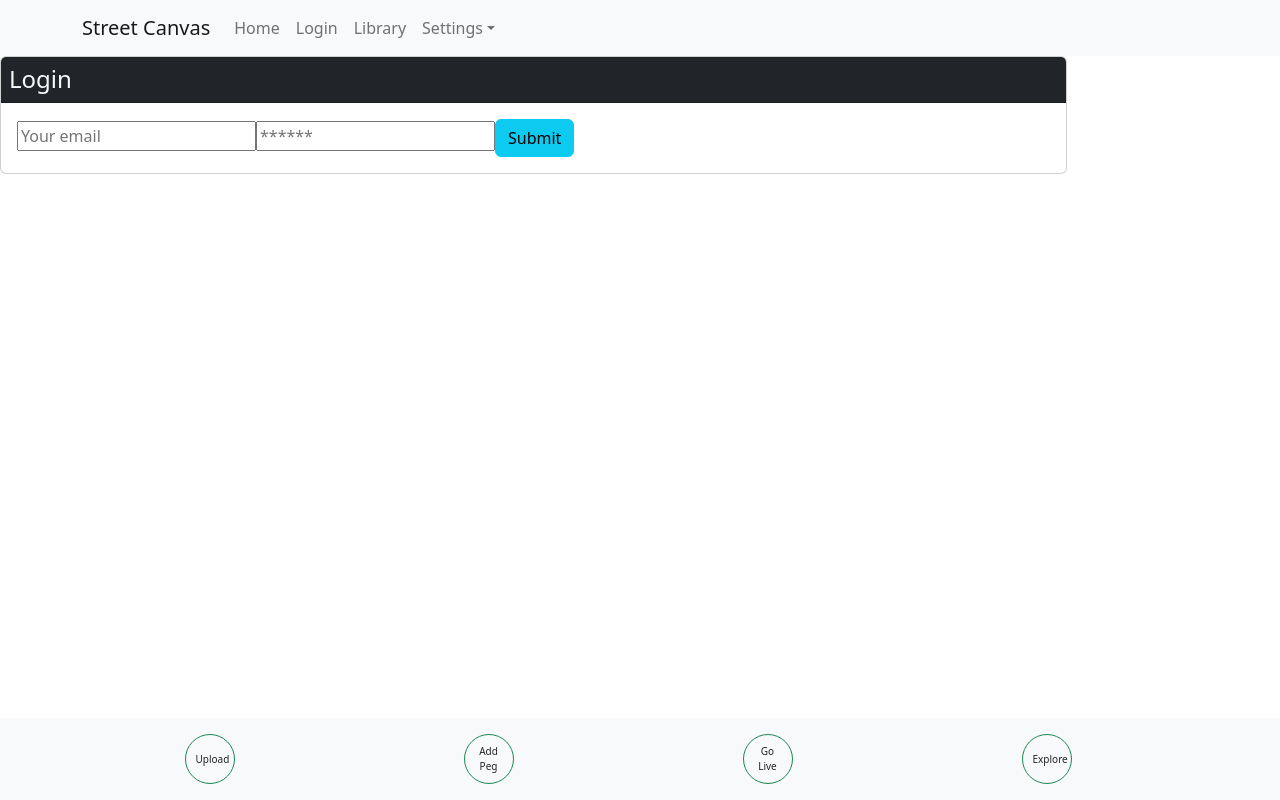
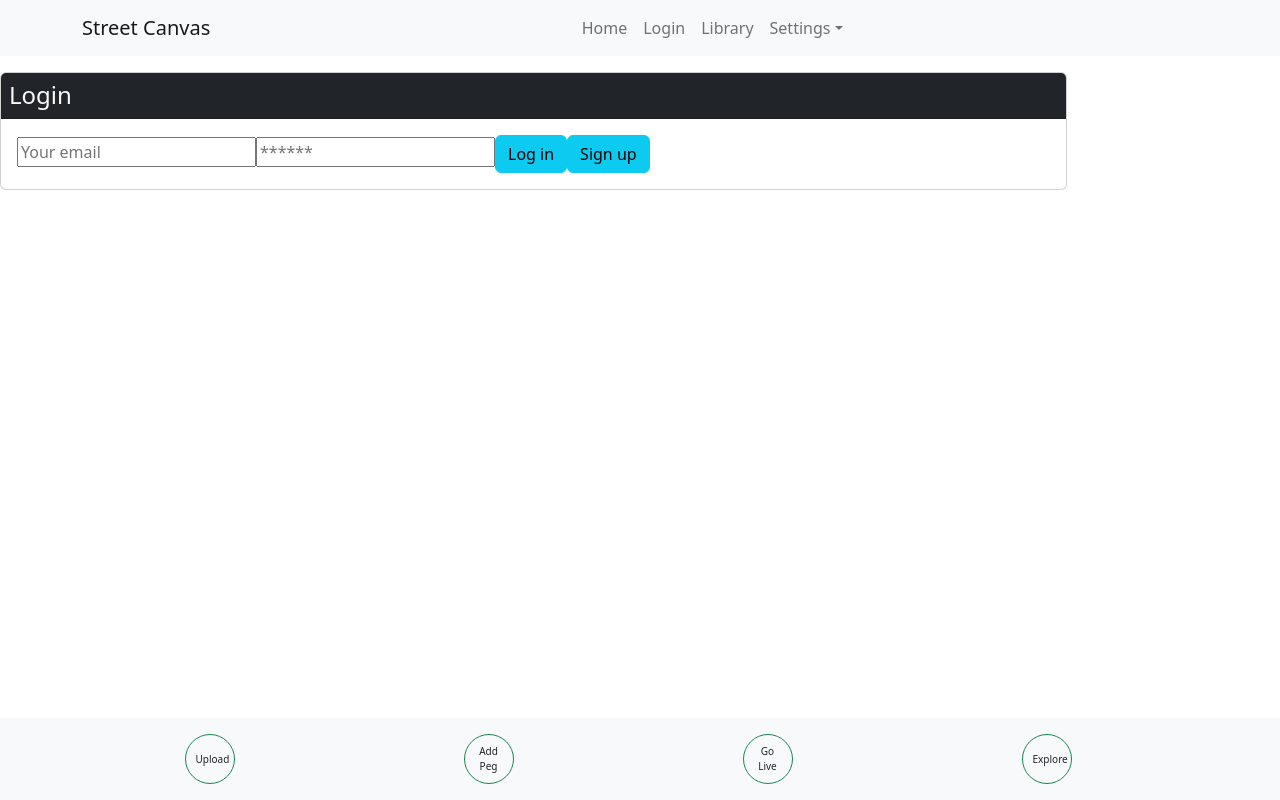
Before and after one commit to AliBakerCodes/StreetCanvas, a React (Create React App) app in the folder client/: page /login in a window 1280 px wide. Built offline with nearby package versions, Linux system fonts and the light colour scheme.

Commit message:
updated pages/components

```diff
--- a/client/src/App.js
+++ b/client/src/App.js
@@ -14,7 +14,6 @@ import AddPeg from './pages/AddPeg';
 import GoLive from './pages/GoLive';
 import Explore from './pages/Explore';
 import Home from './pages/Home';
-import Footer from './components/Footer';
 import Header from './components/Header';
 import Login from './pages/Login';
 import Signup from './pages/Signup'
@@ -82,7 +81,6 @@ function App() {
             />
           </Routes>
         {/* </div> */}
-        <Footer />
       </Router>
 
     </ApolloProvider>
--- a/client/src/components/Header.js
+++ b/client/src/components/Header.js
@@ -5,6 +5,7 @@ import Container from 'react-bootstrap/Container';
 import Nav from 'react-bootstrap/Nav';
 import NavDropdown from 'react-bootstrap/NavDropdown';
 import { Link} from 'react-router-dom'
+import Placeholder from 'react-bootstrap/Placeholder';
 
 // function Header(){
 //     return(
@@ -34,13 +35,13 @@ import { Link} from 'react-router-dom'
 
 function Header(){
     return(
-<Navbar bg="light" expand="lg">
-      <Container>
+<Navbar as="p" animation="glow" bg="light" expand="lg">
+      <Container >
         <Navbar.Brand as={Link} to="/">Street Canvas</Navbar.Brand>
         <Navbar.Toggle aria-controls="basic-navbar-nav" />
         <Navbar.Collapse id="basic-navbar-nav">
-          <Nav className="me-auto">
-            <Nav.Link as={Link} to="/">Home</Nav.Link>
+          <Nav className="m-auto justify-content-center align-items-center" xs={12}>
+            <Nav.Link  as={Link} to="/">Home</Nav.Link>
             <Nav.Link as={Link} to="/login">Login</Nav.Link>
             <Nav.Link as={Link} to="/library">Library</Nav.Link>
             <NavDropdown title="Settings" id="basic-nav-dropdown">
--- a/client/src/pages/AddPeg.js
+++ b/client/src/pages/AddPeg.js
@@ -1,4 +1,7 @@
+import Footer from "../components/Footer";
 import React from "react";
+
+
 export default function AddPeg() {
   return (
     <div id="add-peg-container">
@@ -27,6 +30,8 @@ export default function AddPeg() {
         </div>
       </model-viewer>
     </div>
+    <Footer/>
     </div>
+
   );
 }
--- a/client/src/pages/Explore.js
+++ b/client/src/pages/Explore.js
@@ -1,10 +1,13 @@
-
-
+import Footer from "../components/Footer";
 
 
 export default function Users() {
   return (
-    <h1>explore</h1>
+    <div>
+      <h1>explore</h1>
+      <Footer/>
+  </div>
+
   )
 
 };
--- a/client/src/pages/GoLive.js
+++ b/client/src/pages/GoLive.js
@@ -1,5 +1,6 @@
 import React from "react";
 import golive from "../utils/images/golive.JPG";
+import Footer from "../components/Footer";
 
 export default function GoLive() {
   return (
@@ -7,7 +8,9 @@ export default function GoLive() {
       <h1>Go Live</h1>
        {/* === Test image === */}
       <img src={golive} alt="Go live"></img>
+      <Footer/>
     </div>
+
   );
 }
 
--- a/client/src/pages/Home.js
+++ b/client/src/pages/Home.js
@@ -1,7 +1,11 @@
+import Footer from "../components/Footer";
+
 export default function Home() {
     return (
+
     <div>
       <h2 className ="text-center">Welcome to Street Canvas</h2>
+      <Footer/>
     </div>
 
 
--- a/client/src/pages/Login.js
+++ b/client/src/pages/Login.js
@@ -2,6 +2,7 @@ import React, { useState } from 'react';
 import { Link } from 'react-router-dom';
 import { useMutation } from '@apollo/client';
 import { LOGIN_USER } from '../mutations/mutations';
+import Footer from "../components/Footer";
 
 import Auth from '../auth/decode';
 
@@ -74,7 +75,14 @@ const Login = (props) => {
                   style={{ cursor: 'pointer' }}
                   type="submit"
                 >
-                  Submit
+                  Log in
+                </button>
+                <button
+                  className="btn btn-block btn-info"
+                  style={{ cursor: 'pointer' }}
+                  type="submit"
+                >
+                  Sign up
                 </button>
               </form>
             )}
@@ -87,6 +95,7 @@ const Login = (props) => {
           </div>
         </div>
       </div>
+      <Footer/>
     </main>
   );
 };
--- a/client/src/pages/Signup.js
+++ b/client/src/pages/Signup.js
@@ -5,6 +5,7 @@ import { useMutation } from '@apollo/client';
 import { ADD_USER } from '../mutations/mutations';
 
 import Auth from '../auth/decode';
+import Footer from "../components/Footer";
 
 const Signup = () => {
     const [formState, setFormState] = useState({
@@ -96,7 +97,10 @@ const Signup = () => {
                     </div>
                 </div>
             </div>
+            <Footer/>
         </main>
+
+
     );
 };
 
--- a/client/src/pages/Upload.js
+++ b/client/src/pages/Upload.js
@@ -1,5 +1,6 @@
 import React from "react";
 import upload from "../utils/images/upload.png";
+import Footer from "../components/Footer";
 
 export default function Upload() {
   return (
@@ -7,7 +8,9 @@ export default function Upload() {
       <h1>Upload</h1>
        {/* === Test image === */}
       <img src={upload} alt="upload"></img>
+  <Footer/>
     </div>
+
   );
 }
 
```
